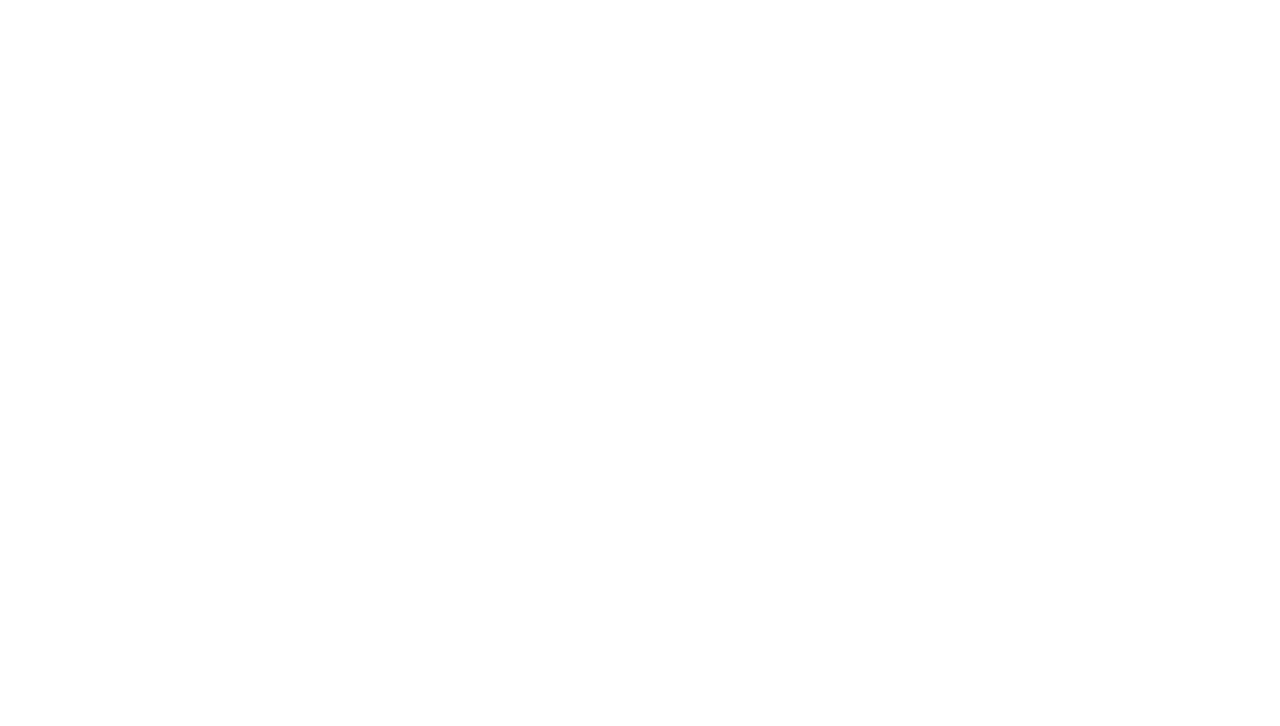
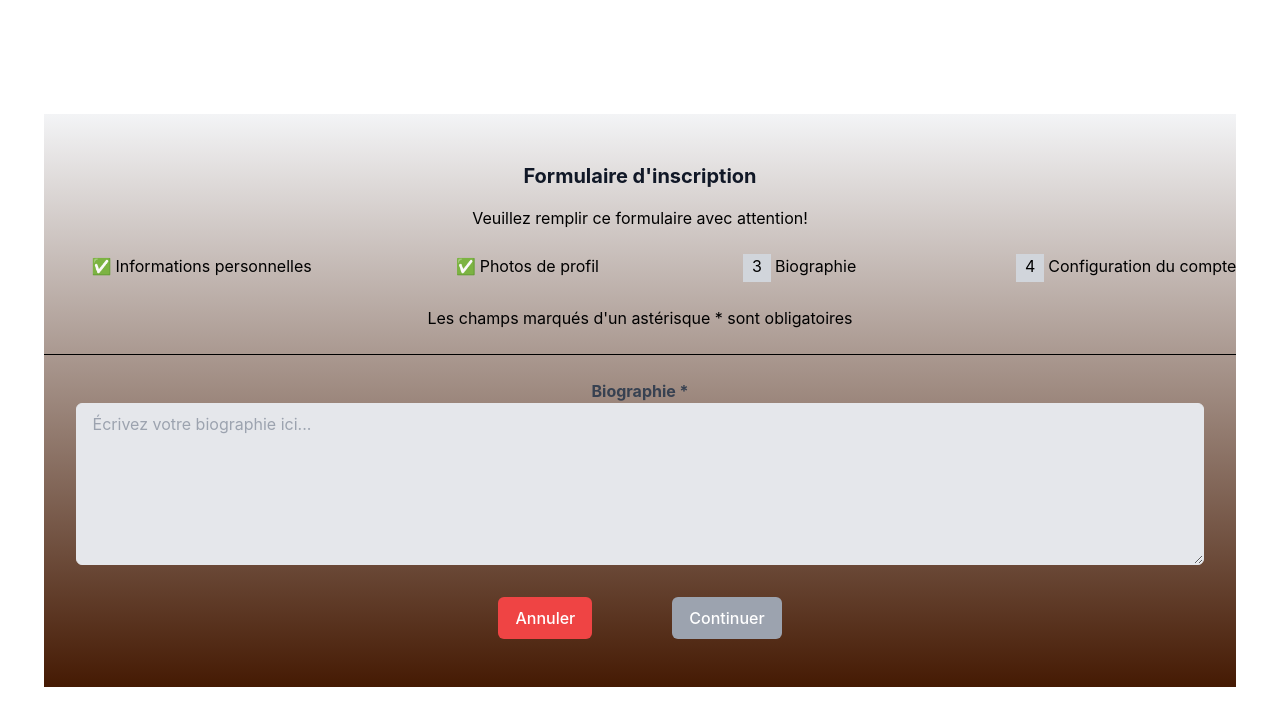
Before and after one commit to franckysnoows07/arbreG, a React (Vite) app in the folder arbre1/: page /profil in a window 1280 px wide. Before the commit this address had no page. Shown: the top 726 px of the page. Built offline with nearby package versions, Linux system fonts and the light colour scheme.

Commit message:
biographie

```diff
--- a/arbre1/src/App.jsx
+++ b/arbre1/src/App.jsx
@@ -8,6 +8,7 @@ import {
   Routes,
   Route
 } from "react-router-dom";
+import Bio from './pages/pprofil';
 
 
 function App() {
@@ -18,6 +19,7 @@ function App() {
       <BrowserRouter>
       <Routes>
         <Route path="/" element={<FormElementInput/>}/>
+        <Route path="/profil" element={<Bio/>}/>
       </Routes>
     </BrowserRouter>
     </div>
--- /dev/null
+++ b/arbre1/src/pages/pprofil.jsx
@@ -0,0 +1,102 @@
+import React, { useState } from "react";
+
+const Bio = () => {
+  const [biographie, setBiographie] = useState("");
+  const [formValid, setFormValid] = useState(false);
+
+  // Met à jour le texte et vérifie si le formulaire est valide
+  const handleChange = (e) => {
+    setBiographie(e.target.value);
+    validateForm(e.target.value);
+  };
+
+  // Valide le formulaire pour s'assurer que la biographie n'est pas vide
+  const validateForm = (value) => {
+    setFormValid(value.trim() !== ""); // Si la biographie n'est pas vide, le formulaire est valide
+  };
+
+  // Gère la soumission du formulaire
+  const handleSubmit = (e) => {
+    e.preventDefault();
+    if (formValid) {
+      console.log("Biographie envoyée :", biographie);
+      handleReset(); // Réinitialise le formulaire
+    }
+  };
+
+  // Réinitialise le formulaire
+  const handleReset = () => {
+    setBiographie("");
+    setFormValid(false); // Réinitialise aussi la validation du formulaire
+  };
+
+  return (
+    <section className="py-12 bg-gradient-to-b from-gray-100 to-amber-950 text-black">
+      <form onSubmit={handleSubmit}>
+        <div className="entete">
+          <h4 className="mb-4 text-xl font-bold text-center text-gray-900">Formulaire d'inscription</h4>
+          <div>
+            <h4>Veuillez remplir ce formulaire avec attention!</h4><br />
+          </div>
+          <div className="flex w-max">
+            <div className="flex ml-12 mr-20">
+              <div className="mr-1">✅</div>
+              <h4>Informations personnelles</h4>
+            </div>
+            <div className="flex ml-16 mr-20">
+              <div className="mr-1">✅</div>
+              <h4>Photos de profil</h4>
+            </div>
+            <div className="flex ml-16 mr-20">
+              <div className="bg-gray-300 w-7 h-7 mr-1">3</div>
+              <h4>Biographie</h4>
+            </div>
+            <div className="flex ml-20">
+              <div className="bg-gray-300 w-7 h-7 mr-1">4</div>
+              <h4>Configuration du compte</h4>
+            </div>
+          </div><br />
+          <div>
+            <h4>Les champs marqués d'un astérisque * sont obligatoires</h4>
+          </div><br />
+          <div className="h-px bg-black"></div><br />
+        </div>
+
+        {/* Zone de texte pour la biographie */}
+        <div className="flex flex-col mb-4 px-8 relative">
+          <label className="font-bold text-gray-700">Biographie *</label>
+          <textarea
+            id="biographieTextarea"
+            name="biographie"
+            value={biographie}
+            onChange={handleChange}
+            rows="6"
+            required
+            className="bg-gray-200 border py-2 px-4 rounded-md w-full"
+            placeholder="Écrivez votre biographie ici..."
+          />
+        </div>
+
+        {/* Boutons de soumission et d'annulation */}
+        <div className="flex justify-center space-x-20 mt-8">
+          <button
+            type="button"
+            onClick={handleReset}
+            className="py-2 px-4 bg-red-500 text-white rounded-md hover:bg-red-600"
+          >
+            Annuler
+          </button>
+          <button
+            type="submit"
+            disabled={!formValid} // Désactiver le bouton si la biographie est vide
+            className={`py-2 px-4 rounded-md text-white ${formValid ? "bg-blue-500 hover:bg-blue-600" : "bg-gray-400 cursor-not-allowed"}`}
+          >
+            Continuer
+          </button>
+        </div>
+      </form>
+    </section>
+  );
+};
+
+export default Bio;
```
